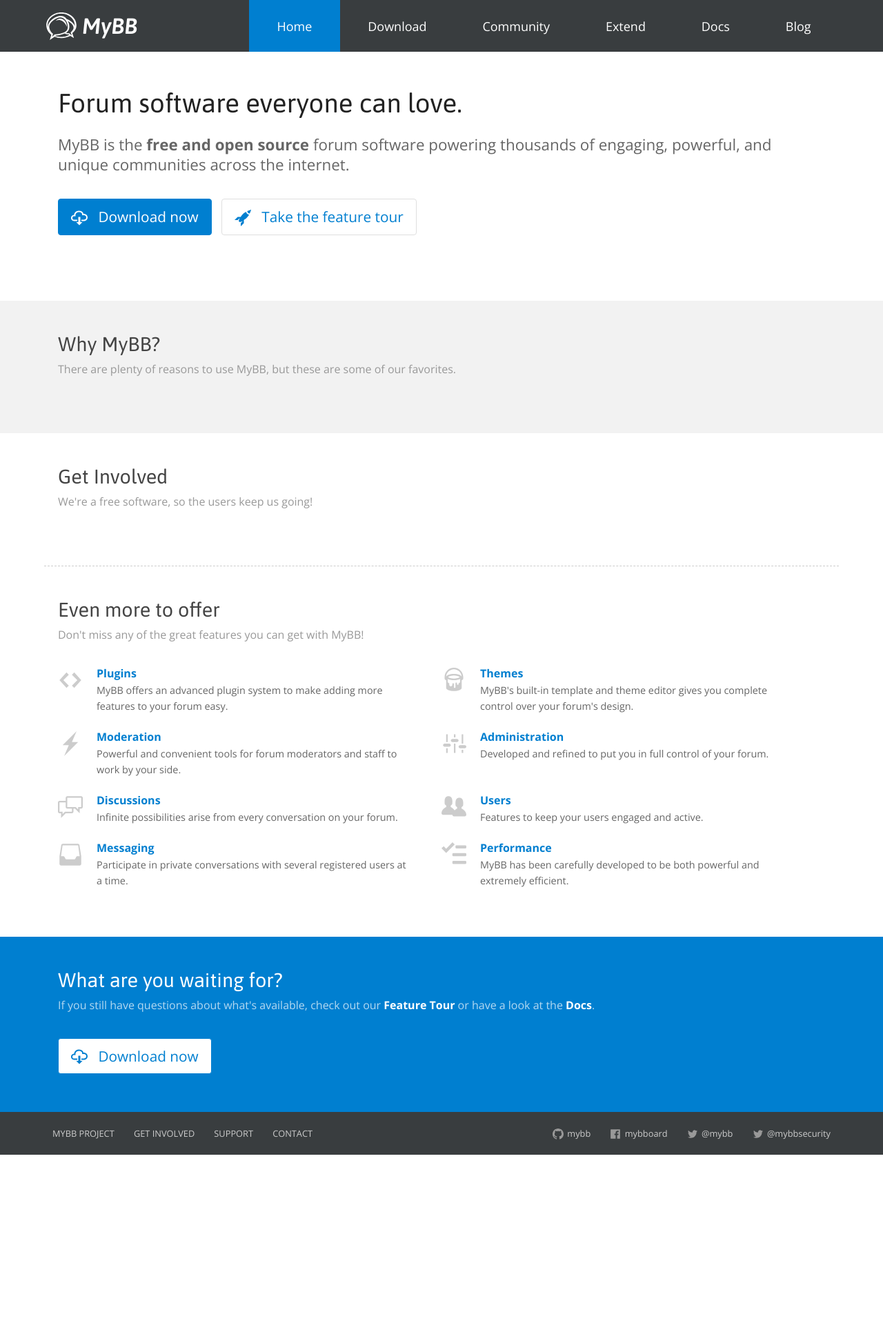
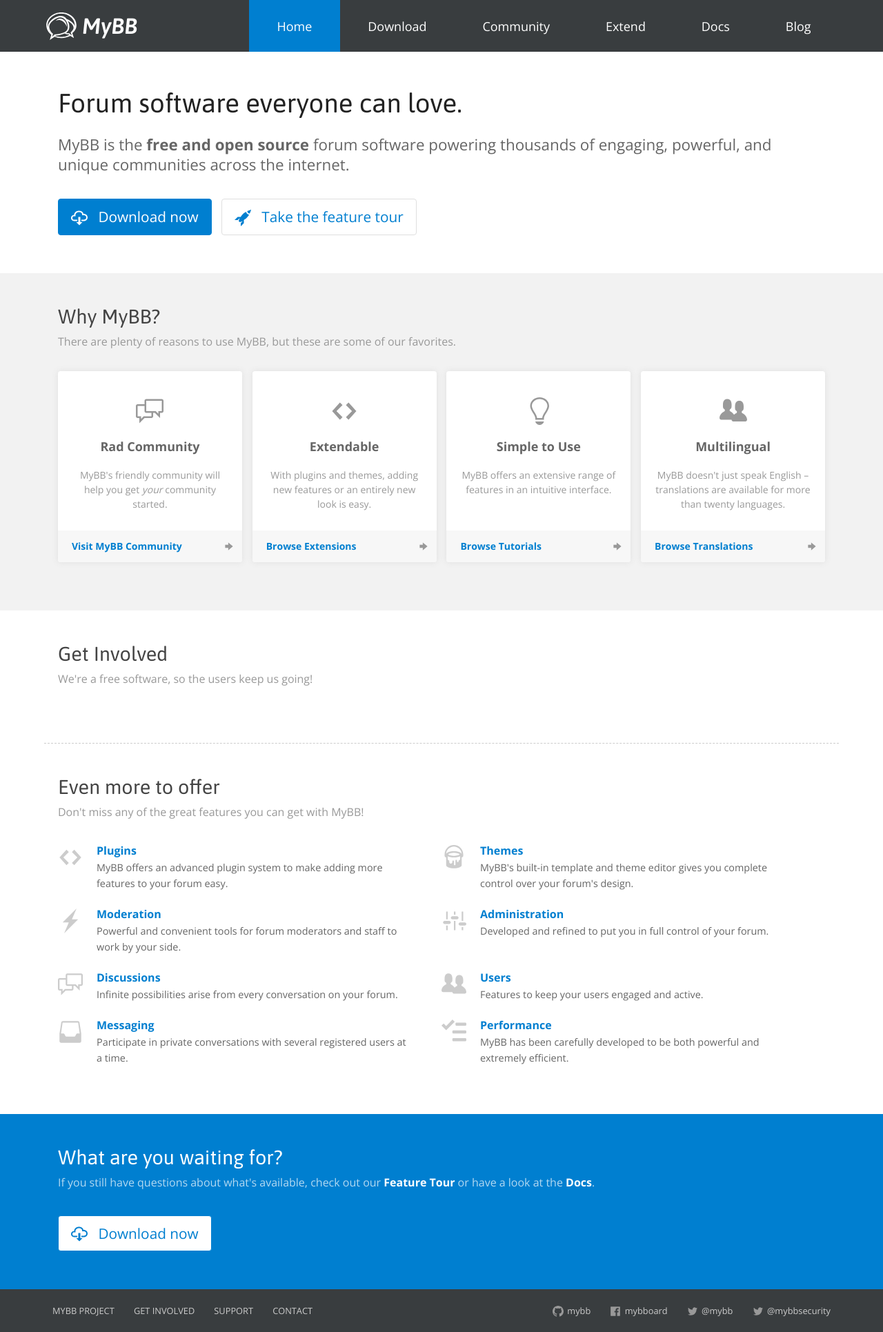
Before and after one commit to mybb/wip.mybb.com, a Jekyll site: the page built from index.html, in a window 1280 px wide. Shown: the whole page at 69% size. Built offline with Jekyll 4.4.1, drawn with Linux system fonts in a browser that asks for light colours; before the commit the page ends 1674 px from its top, so only the background shows below that.

Commit message:
Adding "Why MyBB?" cards

```diff
--- a/_sass/pages/_home.scss
+++ b/_sass/pages/_home.scss
@@ -5,6 +5,7 @@
 
 		.wrapper {
 			padding: 50px $wrapper-padding-small;
+			margin-bottom: 0;
 			border-bottom: none;
 			position: relative;
 
@@ -95,3 +96,69 @@
 		}
 	}
 }
+
+.why-cards {
+	display: flex;
+	justify-content: space-between;
+	flex-wrap: wrap;
+	flex-direction: row;
+
+	&__card {
+		width: 100%;
+		background: $background-default;
+		border-radius: $radius;
+		text-align: center;
+		padding: 40px 20px 60px 20px;
+		box-sizing: border-box;
+		position: relative;
+		margin-bottom: 20px;
+		box-shadow: $border-1 0 0 10px;
+
+		@include bp-medium {
+			width: 48%;
+		}
+
+		@include bp-large {
+			width: 24%;
+		}
+
+		&__icon {
+			@include icon(40px, $alt-font-color-2, 0, 0);
+		}
+
+		&__title {
+			font-size: $font-regular;
+			color: $alt-font-color-1;
+		}
+
+		&__description {
+			font-size: $font-smallest;
+			line-height: 1.5;
+			color: $alt-font-color-2;
+		}
+
+		&__action {
+			position: absolute;
+			bottom: 0;
+			margin: 0 -20px 0 -20px;
+			width: 100%;
+			background: $background-1;
+			text-align: left;
+			font-size: $font-smallest;
+			font-weight: bold;
+			border-radius: 0 0 $radius $radius;
+
+			&__link {
+				display: block;
+				padding: 10px 10px 10px 20px;
+				display: flex;
+				justify-content: space-between;
+
+				@include icon(18px, $alt-font-color-2, 0, 0) {
+				}
+			}
+		}
+
+
+	}
+}
--- a/index.html
+++ b/index.html
@@ -23,6 +23,40 @@
 		<div class="wrapper">
 			<h1 class="home-block__title">Why MyBB?</h1>
 			<h2 class="home-block__subtitle">There are plenty of reasons to use MyBB, but these are some of our favorites.</h2>
+			<div class="why-cards">
+				<div class="why-cards__card">
+					<span class="why-cards__card__icon">{% include icon.html icon='comment-discussion' %}</span>
+					<h3 class="why-cards__card__title">Rad Community</h3>
+					<p class="why-cards__card__description">MyBB's friendly community will help you get <em>your</em> community started.</p>
+					<p class="why-cards__card__action">
+						<a href="https://community.mybb.com/" class="why-cards__card__action__link"><span>Visit MyBB Community</span> {% include icon.html icon='arrow-right' %}</a>
+					</p>
+				</div>
+				<div class="why-cards__card">
+					<span class="why-cards__card__icon">{% include icon.html icon='code' %}</span>
+					<h3 class="why-cards__card__title">Extendable</h3>
+					<p class="why-cards__card__description">With plugins and themes, adding new features or an entirely new look is easy.</p>
+					<p class="why-cards__card__action">
+						<a href="https://community.mybb.com/mods.php" class="why-cards__card__action__link"><span>Browse Extensions</span> {% include icon.html icon='arrow-right' %}</a>
+					</p>
+				</div>
+				<div class="why-cards__card">
+					<span class="why-cards__card__icon">{% include icon.html icon='light-bulb' %}</span>
+					<h3 class="why-cards__card__title">Simple to Use</h3>
+					<p class="why-cards__card__description">MyBB offers an extensive range of features in an intuitive interface.</p>
+					<p class="why-cards__card__action">
+						<a href="#" class="why-cards__card__action__link"><span>Browse Tutorials</span> {% include icon.html icon='arrow-right' %}</a>
+					</p>
+				</div>
+				<div class="why-cards__card">
+					<span class="why-cards__card__icon">{% include icon.html icon='organization' %}</span>
+					<h3 class="why-cards__card__title">Multilingual</h3>
+					<p class="why-cards__card__description">MyBB doesn't just speak English &ndash; translations are available for more than twenty languages.</p>
+					<p class="why-cards__card__action">
+						<a href="https://community.mybb.com/mods.php?action=browse&amp;category=19" class="why-cards__card__action__link"><span>Browse Translations</span> {% include icon.html icon='arrow-right' %}</a>
+					</p>
+				</div>
+			</div>
 		</div>
 	</section>
 	<section class="home-block home-block--get-involved">
```
